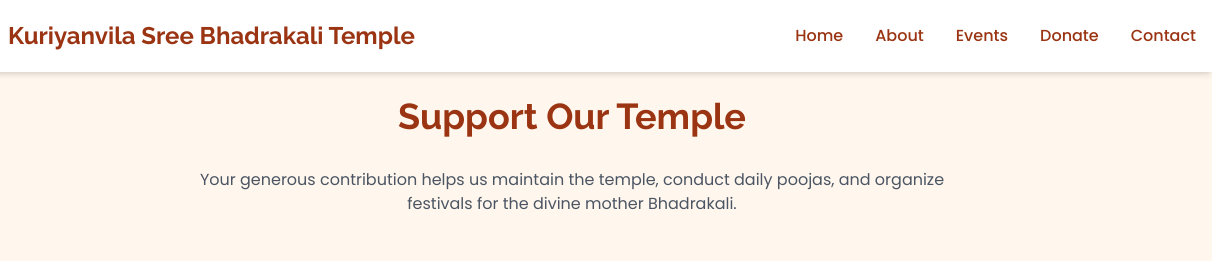
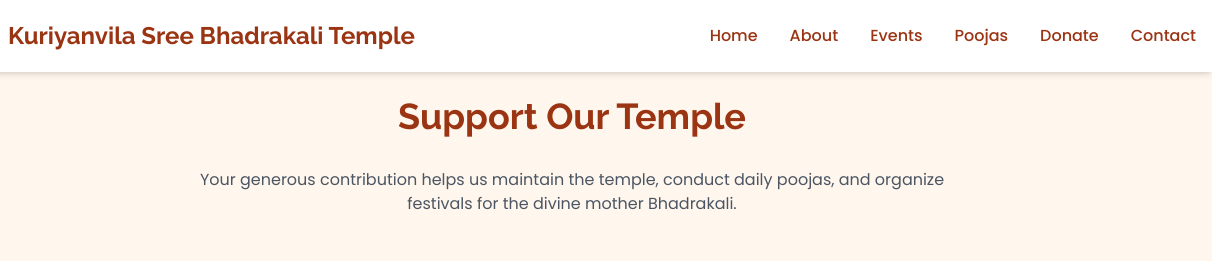
Before and after one commit to samsterlin/blackboxai-1743610380918, a plain HTML site: page donation.html in a window 1280 px wide. Shown: the top 261 px of the page, 68-1280 px from the left. Drawn offline with nearby package versions, Linux system fonts and the light colour scheme.

Commit message:
Add donation.html 1743654749512

```diff
--- a/donation.html
+++ b/donation.html
@@ -39,6 +39,7 @@
                     <a href="index.html" class="text-orange-800 hover:text-orange-600 font-medium">Home</a>
                     <a href="index.html#about" class="text-orange-800 hover:text-orange-600 font-medium">About</a>
                     <a href="index.html#events" class="text-orange-800 hover:text-orange-600 font-medium">Events</a>
+                    <a href="poojas.html" class="text-orange-800 hover:text-orange-600 font-medium">Poojas</a>
                     <a href="donation.html" class="text-orange-800 hover:text-orange-600 font-medium">Donate</a>
                     <a href="index.html#contact" class="text-orange-800 hover:text-orange-600 font-medium">Contact</a>
                 </div>
```
